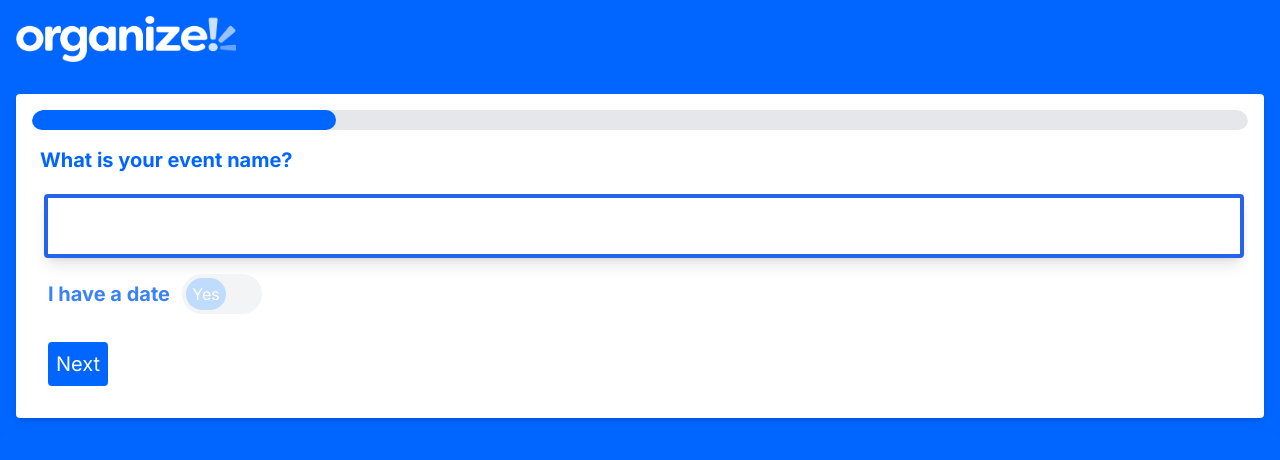
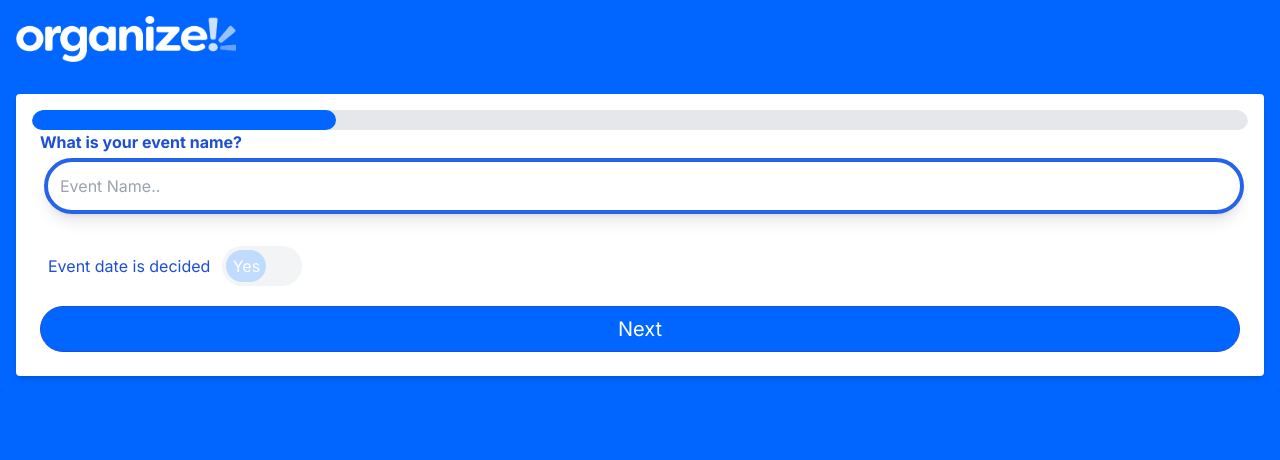
Before and after one commit to shirinmjr/organize-app, a Next.js app: page /event-page/new in a window 1280 px wide. Shown: the top 460 px of the page. Built offline with nearby package versions, Linux system fonts and the light colour scheme.

Commit message:
changed and added styling to the common components

```diff
--- a/app/components/createEventForm/StepA.EventName.jsx
+++ b/app/components/createEventForm/StepA.EventName.jsx
@@ -1,18 +1,59 @@
-import SwitchYes from "../inputs/SwitchYes";
+import Switch from "../inputs/Switch";
+
+import React, { useState } from "react";
+import { DatePicker } from "date-picker-nextjs";
+import InputText from "../inputs/InputText";
 const EventName = ({ callBack, eventName = "" }) => {
+  const [modalDateIsOpen, setModalDateIsOpen] = useState(false);
+  const [showDatePicker, setShowDatePicker] = useState(false);
+
+  const handleDatePicker = (e) => {
+    setClickedInput(e.target.id);
+    setModalDateIsOpen(true);
+  };
+
+  const submit = (e) => {
+    e.preventDefault();
+    // your logic
+  };
+
   return (
     <div className="event-form">
-      <h3 className="form-q-title">What is your event name?</h3>
-      <input
-        className="input-main"
+      <InputText
+        label={"What is your event name?"}
+        name="eventName"
+        id="eventName"
+        placeHolder={"Event Name.."}
+        value={eventName}
+        onChange={callBack}
         required
-        type="text"
-        id="eventName"
-        name="eventName"
-        value={eventName || ""}
-        onChange={callBack}
       />
-      <SwitchYes label={"I have a date"} />
+
+      <Switch
+        label={"Event date is decided"}
+        children={"Yes"}
+        id={"choose-date"}
+        isChecked={showDatePicker}
+        onChange={() => setShowDatePicker((state) => !state)}
+      />
+
+      {showDatePicker && <h1>date picker</h1>}
+      {/* <form className="test" onSubmit={submit}>
+        <label htmlFor="birthdate">Event Date</label>
+        <input
+          className="input-field outline-none"
+          type="text"
+          id="dateOfBirth"
+          placeholder="Event Date"
+          onClick={handleDatePicker}
+        /> */}
+      {/*
+      <input type="submit" value="Submit" />
+      </form> */}
+      {/* <DatePicker
+        setModalDateIsOpen={setModalDateIsOpen}
+        clickedInput={clickedInput}
+      /> */}
     </div>
   );
 };
--- a/app/components/inputs/Button.jsx
+++ b/app/components/inputs/Button.jsx
@@ -3,7 +3,7 @@ const Button = ({ onClick, type = "button", children }) => {
     <button
       type={type}
       onClick={onClick}
-      className="w-48 p-2 m-1 font-bold text-white bg-blue-500 border border-blue-700 rounded-full outline-none hover:opacity-85 ease-in-out bg-blue-50 ring-0 focus:ring-1"
+      className="w-full p-2 m-2 text-xl text-white bg-brandBlue border border-blue-700 rounded-full outline-none hover:opacity-85 ease-in-out ring-0 focus:ring-1"
     >
       {children}
     </button>
--- /dev/null
+++ b/app/components/inputs/DatePicker.jsx
@@ -0,0 +1,18 @@
+import React, { useState } from "react";
+import DatePicker from "react-datindex.jsepicker";
+import "react-datepicker/dist/react-datepicker.css";
+const DatePicker = () => {
+  const [startDate, setStartDate] = useState(new Date());
+
+  return (
+    <div>
+      <h4>DatePicker</h4>
+      <DatePicker
+        selected={startDate}
+        onChange={(date) => setStartDate(date)}
+      />
+    </div>
+  );
+};
+
+export default DatePicker;
--- a/app/components/inputs/InputSelect.jsx
+++ b/app/components/inputs/InputSelect.jsx
@@ -3,29 +3,40 @@
 import { FontAwesomeIcon } from "@fortawesome/react-fontawesome";
 import InputWrapper from "./InputWrapper";
 import { Listbox } from "@headlessui/react";
-import { useState } from "react";
-import { faChevronDown } from "@fortawesome/free-solid-svg-icons";
+import { useEffect, useState } from "react";
+import { faCircleChevronDown } from "@fortawesome/free-solid-svg-icons";
 
-const InputSelect = ({ question, options }) => {
-  const [selected, setSelected] = useState(options[0]);
+const InputSelect = ({
+  label,
+  name,
+  id,
+  options,
+  defaultOption = "Select",
+  onChange,
+}) => {
+  const [selected, setSelected] = useState(options[[0]]);
+  const [boxButton, setBoxButton] = useState(defaultOption);
+
+  useEffect(() => {
+    onChange(selected);
+  }, [selected]);
+
+  const handleSelect = (option, value) => {
+    setBoxButton(option);
+    setSelected(value);
+  };
+
   return (
-    <InputWrapper htmlFor={question} label={question}>
+    <InputWrapper htmlFor={label} label={label}>
       <Listbox
-        className="p-2 border border-blue-400 rounded-full outline-none bg-blue-50 ring-0 focus:ring-1"
-        name={question}
-        value={selected}
-        onChange={setSelected}
+        className="p-2 border border-blue-400 rounded-full outline-none bg-white ring-0 focus:ring-1"
+        name={name}
+        id={id}
       >
-        <div className="relative mt-1">
-          <Listbox.Button className="relative w-full cursor-pointer">
-            {selected}
-            <span className="absolute inset-y-0 right-0 flex items-center pr-2 pointer-events-none">
-              <FontAwesomeIcon
-                icon={faChevronDown}
-                className="text-blue-600"
-                aria-hidden="true"
-              />
-            </span>
+        <div className="  relative mt-1">
+          <Listbox.Button className="flex items-center justify-between w-full cursor-pointer">
+            {boxButton}
+            <FontAwesomeIcon icon={faCircleChevronDown} aria-hidden="false" />
           </Listbox.Button>
           <Listbox.Options className="absolute w-full p-2 mt-4 overflow-auto border border-blue-400 cursor-pointer focus:outline-none bg-blue-50 max-h-60 rounded-md">
             {options.map((option) => (
@@ -36,9 +47,10 @@ const InputSelect = ({ question, options }) => {
                   }`
                 }
                 key={Math.random()}
-                value={option}
+                value={option.value}
+                onClick={() => handleSelect(option.option, option.value)}
               >
-                <span>{option}</span>
+                {option.option}
               </Listbox.Option>
             ))}
           </Listbox.Options>
--- a/app/components/inputs/InputText.jsx
+++ b/app/components/inputs/InputText.jsx
@@ -1,13 +1,24 @@
 import InputWrapper from "./InputWrapper";
 
-const InputText = ({ question }) => {
+const InputText = ({
+  placeHolder,
+  label,
+  name,
+  onChange,
+  value = "",
+  required = false,
+}) => {
   return (
-    <InputWrapper htmlFor={question} label={question}>
+    <InputWrapper htmlFor={name} label={label}>
       <input
-        className="p-2 border border-blue-400 rounded-full outline-none ring-0 focus:ring-1 bg-blue-50"
+        className=" w-full p-3 text-black bg-white border-4 border-blue-600 rounded-full shadow-lg focus:border-princetonOrange focus:ring focus:ring-orange-200"
+        name={name}
+        id={name}
         type="text"
-        name={question}
-        id={question}
+        placeholder={placeHolder}
+        required={required}
+        value={value}
+        onChange={onChange}
       />
     </InputWrapper>
   );
--- a/app/components/inputs/InputWrapper.jsx
+++ b/app/components/inputs/InputWrapper.jsx
@@ -1,6 +1,6 @@
 const InputWrapper = ({ children, htmlFor, label }) => {
   return (
-    <div className="flex flex-col w-96">
+    <div>
       <label className="font-bold" htmlFor={htmlFor}>
         {label}
       </label>
--- /dev/null
+++ b/app/components/inputs/Switch.jsx
@@ -0,0 +1,24 @@
+const Switch = ({ label, id, children, isChecked, onChange }) => {
+  return (
+    <div className="mx-2">
+      <label htmlFor={id} className="flex items-center">
+        {label}
+        <div className="bg-gray-100 w-20 h-10 cursor-pointer relative m-3 rounded-full">
+          <input
+            type="checkbox"
+            id={id}
+            name={id}
+            checked={isChecked}
+            className="sr-only peer p-1"
+            onChange={onChange}
+          />
+          <span className="w-2/4 h-4/5 text-white bg-blue-200 absolute rounded-full left-1 right-1 top-1 peer-checked:bg-brandBlue peer-checked:left-9 transition-all duration-500 items-center text-center p-1">
+            {children}
+          </span>
+        </div>
+      </label>
+    </div>
+  );
+};
+
+export default Switch;
--- a/app/components/inputs/SwitchYes.jsx
+++ /dev/null
@@ -1,18 +0,0 @@
-const SwitchYes = ({ children, htmlFor, label }) => {
-  return (
-    <div class="flex items-center mx-2">
-      <h3>{label} </h3>
-      <label
-        for="check"
-        className="bg-gray-100 w-20 h-10 cursor-pointer relative m-3 rounded-full"
-      >
-        <input type="checkbox" id="check" className="sr-only peer p-1" />
-        <span className="w-2/4 h-4/5 text-white bg-blue-200 absolute rounded-full left-1 right-1 top-1 peer-checked:bg-brandBlue peer-checked:left-9 transition-all duration-500 items-center text-center p-1">
-          Yes
-        </span>
-      </label>
-    </div>
-  );
-};
-
-export default SwitchYes;
--- a/app/event-page/new/page.jsx
+++ b/app/event-page/new/page.jsx
@@ -6,6 +6,7 @@ import NeedToDecide from "@/app/components/createEventForm/StepB.NeedToDecide";
 import GetUserInfo from "@/app/components/createEventForm/StepD.GetUserInfo";
 import GetUserAuth from "@/app/components/createEventForm/stepE.GetUserAuth";
 import WhoToInvite from "@/app/components/createEventForm/StepC.WhoToInvite";
+import Button from "@/app/components/inputs/Button";
 
 const Page = () => {
   const initialFormData = {
@@ -103,15 +104,9 @@ const Page = () => {
 
         <div className="flex flex-row items-center justify-between w-full">
           {step > 1 && (
-            <button className="blue-btn" onClick={(e) => handleBackStep()}>
-              Previous
-            </button>
+            <Button onClick={(e) => handleBackStep()}>Previous</Button>
           )}
-          {step < 4 && (
-            <button className="blue-btn" onClick={(e) => handleNextStep()}>
-              Next
-            </button>
-          )}
+          {step < 4 && <Button onClick={(e) => handleNextStep()}>Next</Button>}
         </div>
       </div>
     </div>
--- a/package.json
+++ b/package.json
@@ -14,6 +14,7 @@
     "@fortawesome/react-fontawesome": "^0.2.0",
     "@headlessui/react": "^1.7.18",
     "axios": "^1.6.5",
+    "date-picker-nextjs": "^0.1.29",
     "mongodb": "^6.3.0",
     "mongoose": "^8.1.0",
     "next": "14.1.0",
```
Also changed, not shown: app/components/createEventForm/StepB.NeedToDecide.jsx (+55 -36 lines), 1 other file (tests, documents, lock files or other folders).
